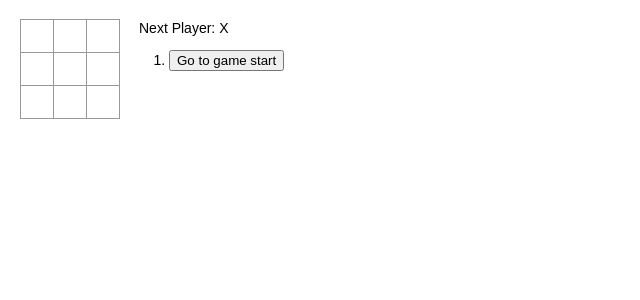
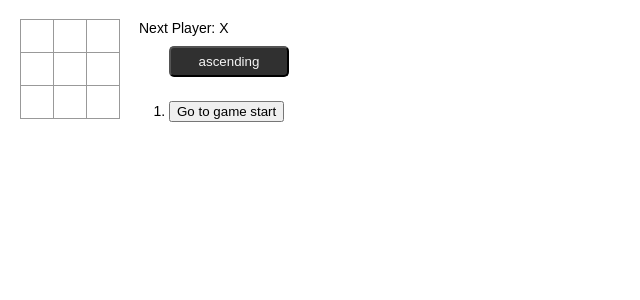
Before and after one commit to alfiomartini/tic-tac-toe-ts, a React (Create React App) app: page / in a window 1280 px wide. Shown: the top 300 px of the page, without its empty margins (0-640 px from the left). Built offline with nearby package versions, Linux system fonts and the light colour scheme.

Commit message:
add button to toggle moves sorting

```diff
--- a/src/components/Board/index.tsx
+++ b/src/components/Board/index.tsx
@@ -16,13 +16,18 @@ class Board extends React.Component<Props> {
 
   renderBoardRow(i: number) {
     const squares = [0, 1, 2].map((index) => this.renderSquare(index + i));
-    return <div className="board-row">{squares}</div>;
+    return (
+      <div className="board-row" key={i}>
+        {squares}
+      </div>
+    );
   }
 
   renderBoard() {
     const board = [0, 3, 6].map((index) => this.renderBoardRow(index));
     return board;
   }
+
   render() {
     return <div>{this.renderBoard()}</div>;
   }
--- a/src/components/Game/index.tsx
+++ b/src/components/Game/index.tsx
@@ -11,6 +11,7 @@ interface State {
   xIsNext: boolean;
   stepNumber: number;
   selected: number;
+  sortDesc: boolean;
 }
 
 class Game extends React.Component<{}, State> {
@@ -26,6 +27,7 @@ class Game extends React.Component<{}, State> {
       xIsNext: true,
       stepNumber: 0,
       selected: -1,
+      sortDesc: false,
     };
     this.handleClick = this.handleClick.bind(this);
   }
@@ -66,11 +68,7 @@ class Game extends React.Component<{}, State> {
     return { row, col };
   }
 
-  render() {
-    const { history, xIsNext, stepNumber, selected } = this.state;
-    const current = history[stepNumber];
-    const winner = calculateWinner(current.squares);
-
+  getMoves(history: Squares[], selected: number) {
     const moves = history.map((step, index) => {
       const { row, col } = this.getRowCol(step.currSquare);
       let action = index === 0 ? "Go to game start" : "Go to move #" + index;
@@ -87,6 +85,17 @@ class Game extends React.Component<{}, State> {
         </li>
       );
     });
+    if (this.state.sortDesc) return moves.reverse();
+    else return moves;
+  }
+
+  render() {
+    const { history, xIsNext, stepNumber, selected, sortDesc } = this.state;
+    const current = history[stepNumber];
+    const winner = calculateWinner(current.squares);
+
+    const moves = this.getMoves(history, selected);
+
     let status;
     if (winner) {
       status = "Winner: " + winner;
@@ -100,6 +109,12 @@ class Game extends React.Component<{}, State> {
         </div>
         <div className="game-info">
           <div>{status}</div>
+          <button
+            className="sort"
+            onClick={() => this.setState({ sortDesc: !sortDesc })}
+          >
+            {sortDesc ? "descending" : "ascending"}
+          </button>
           <ol>{moves}</ol>
         </div>
       </div>
--- a/src/index.css
+++ b/src/index.css
@@ -57,3 +57,12 @@ ul {
   background-color: black;
   color: whitesmoke;
 }
+
+.sort {
+  padding: 6px 10px;
+  background-color: #303030;
+  color: whitesmoke;
+  width: 120px;
+  margin: 10px 30px;
+  border-radius: 5px;
+}
```
